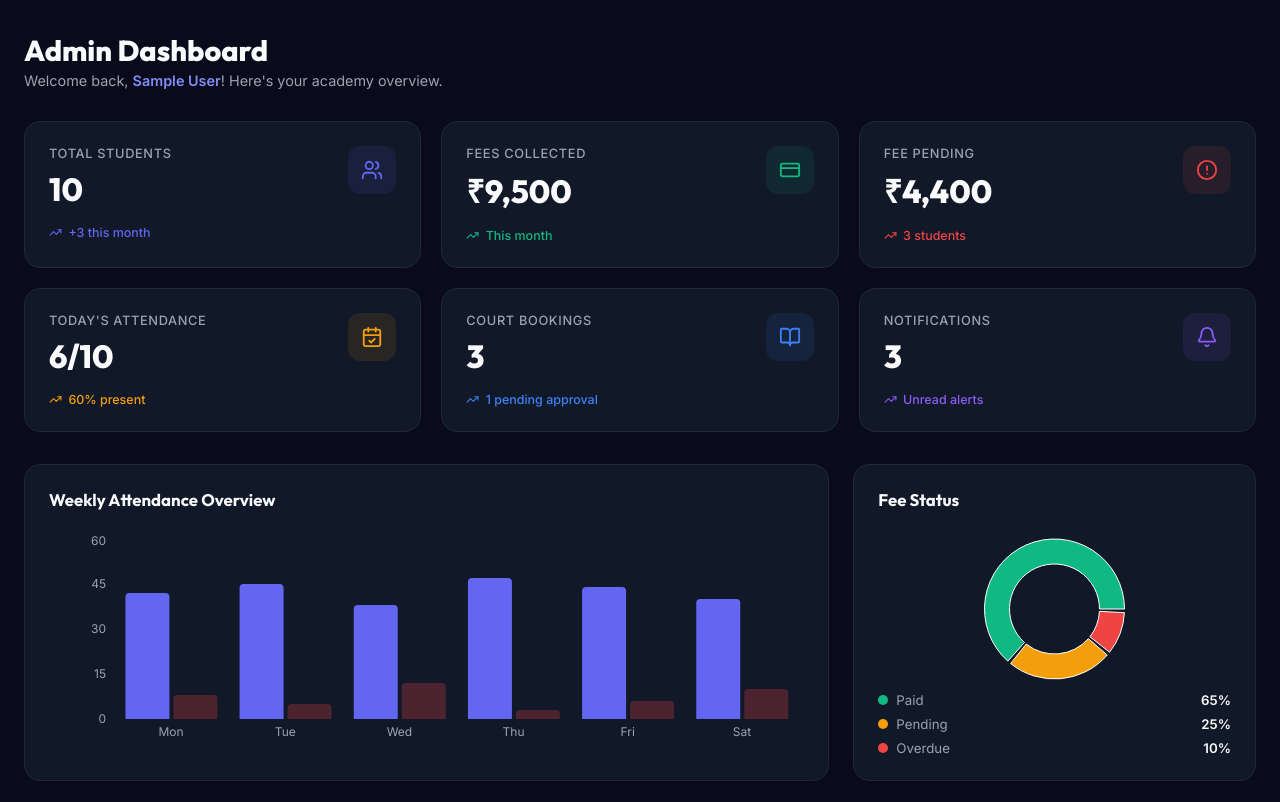
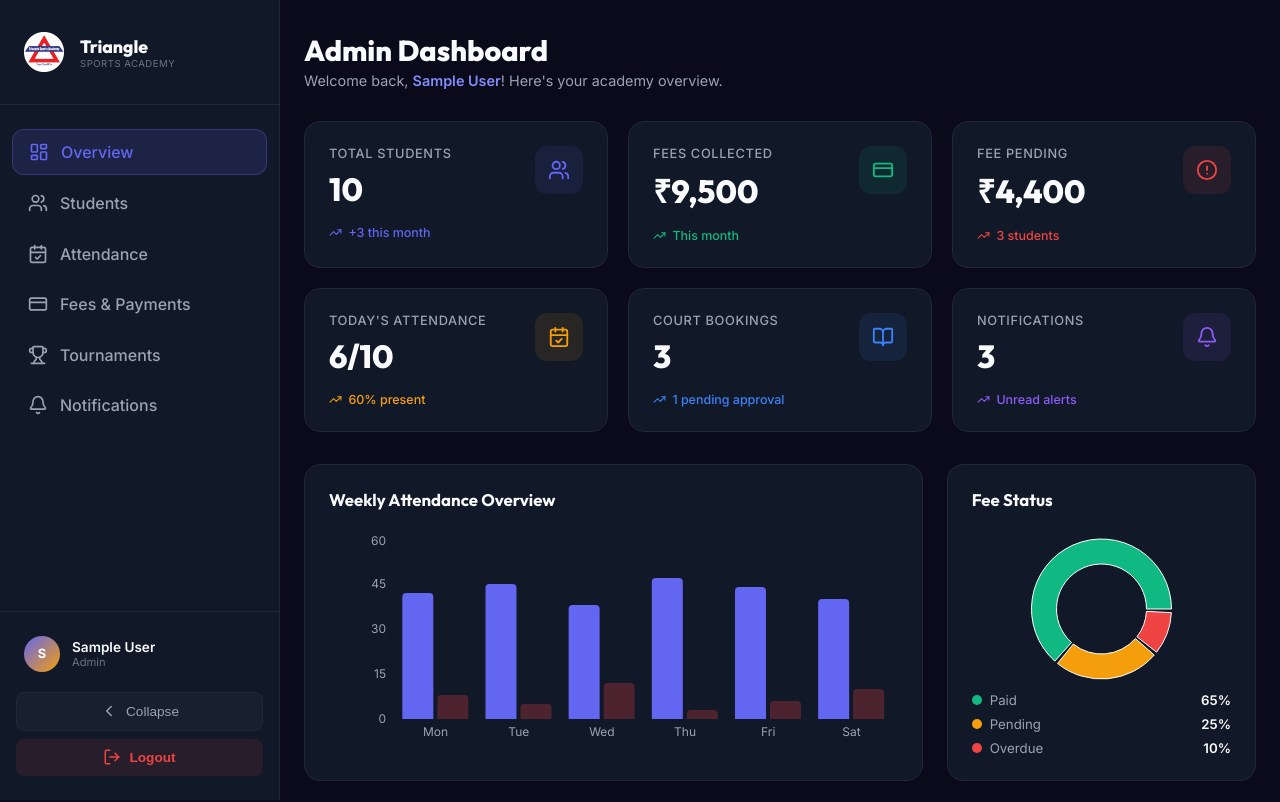
Before and after one commit to Bharani4822a/triangel-sports, a Next.js app: page /dashboard/admin in a window 1280 px wide. Shown: the top 802 px of the page. Built offline with nearby package versions, Linux system fonts and the light colour scheme; sample sign-in values are in the browser's storage.

Commit message:
fix: final hover visibility fixes and branding sync

```diff
--- a/src/app/dashboard/layout.tsx
+++ b/src/app/dashboard/layout.tsx
@@ -2,6 +2,7 @@
 import { useAuth } from '@/context/AuthContext';
 import { useRouter } from 'next/navigation';
 import { useEffect } from 'react';
+import DashboardSidebar from '@/components/DashboardSidebar';
 
 export default function DashboardLayout({ children }: { children: React.ReactNode }) {
   const { user, isLoading } = useAuth();
@@ -25,7 +26,8 @@ export default function DashboardLayout({ children }: { children: React.ReactNod
   if (!user) return null;
 
   return (
-    <div style={{ display: 'flex', flexDirection: 'column', minHeight: '100vh', background: '#0a0a1a' }}>
+    <div style={{ display: 'flex', minHeight: '100vh', background: '#0a0a1a' }}>
+      <DashboardSidebar />
       <main style={{ flex: 1, overflowX: 'hidden' }}>
         <div style={{ padding: '2rem 1.5rem', maxWidth: '1440px', margin: '0 auto', width: '100%' }}>
           {children}
--- a/src/app/globals.css
+++ b/src/app/globals.css
@@ -101,7 +101,13 @@ h6 {
   font-family: 'Inter', sans-serif;
   transition: all 0.3s ease;
   position: relative;
+  z-index: 1;
   overflow: hidden;
+}
+
+.btn-primary > * {
+  position: relative;
+  z-index: 2;
 }
 
 .btn-primary::before {
@@ -111,6 +117,11 @@ h6 {
   background: linear-gradient(135deg, #818cf8, #6366f1);
   opacity: 0;
   transition: opacity 0.3s ease;
+  z-index: 1;
+}
+
+.nav-login-btn:hover {
+  color: #000 !important;
 }
 
 .btn-primary:hover::before {
@@ -120,6 +131,7 @@ h6 {
 .btn-primary:hover {
   transform: translateY(-2px);
   box-shadow: 0 10px 30px rgba(99, 102, 241, 0.4);
+  color: #000 !important;
 }
 
 .btn-primary:active {
--- a/src/app/login/page.tsx
+++ b/src/app/login/page.tsx
@@ -6,9 +6,9 @@ import { Zap, Eye, EyeOff, LogIn, AlertCircle } from 'lucide-react';
 import Link from 'next/link';
 
 const demoCredentials = [
-  { role: 'Admin', email: 'admin@smashpro.com', password: 'admin123', color: '#6366f1', icon: '👑' },
-  { role: 'Coach', email: 'coach@smashpro.com', password: 'coach123', color: '#f59e0b', icon: '🏅' },
-  { role: 'Student', email: 'student@smashpro.com', password: 'student123', color: '#10b981', icon: '🎯' },
+  { role: 'Admin', email: 'admin@trianglesportsacademy.com', password: 'admin123', color: '#6366f1', icon: '👑' },
+  { role: 'Coach', email: 'coach@trianglesportsacademy.com', password: 'coach123', color: '#f59e0b', icon: '🏅' },
+  { role: 'Student', email: 'student@trianglesportsacademy.com', password: 'student123', color: '#10b981', icon: '🎯' },
 ];
 
 export default function LoginPage() {
@@ -99,9 +99,9 @@ export default function LoginPage() {
             </div>
             <button type="submit" className="btn-primary" style={{ width: '100%', marginBottom: '1.5rem', display: 'flex', justifyContent: 'center', alignItems: 'center', gap: '0.5rem' }} disabled={isLoading}>
               {isLoading ? (
-                <> <div className="spinner" style={{ width: '18px', height: '18px', border: '2px solid rgba(255,255,255,0.3)', borderTopColor: 'white', borderRadius: '50%', animation: 'spin 1s linear infinite' }} /> Signing in... </>
+                <> <div className="spinner" style={{ width: '18px', height: '18px', border: '2px solid rgba(255,255,255,0.3)', borderTopColor: 'white', borderRadius: '50%', animation: 'spin 1s linear infinite' }} /> <span>Signing in...</span> </>
               ) : (
-                <><LogIn size={18} /> Sign In</>
+                <><LogIn size={18} /> <span>Sign In</span></>
               )}
             </button>
           </form>
--- a/src/app/page.tsx
+++ b/src/app/page.tsx
@@ -55,8 +55,8 @@ function InlineNavbar() {
 
             {/* Login CTA */}
             <div className="desktop-menu" style={{ marginLeft: '1rem', paddingLeft: '1rem', borderLeft: '1px solid rgba(255,255,255,0.1)', display: 'flex', alignItems: 'center' }}>
-              <Link href="/login" className="btn-primary" style={{ padding: '0.5rem 1.25rem', fontSize: '0.85rem', textDecoration: 'none' }}>
-                Login
+              <Link href="/login" className="btn-primary nav-login-btn" style={{ padding: '0.5rem 1.25rem', fontSize: '0.85rem', textDecoration: 'none' }}>
+                <span>Login</span>
               </Link>
             </div>
 
@@ -77,8 +77,8 @@ function InlineNavbar() {
             </a>
           ))}
           <div style={{ marginTop: '1rem', paddingTop: '1rem', borderTop: '1px solid #1f2937' }}>
-            <Link href="/login" className="btn-primary" style={{ display: 'block', width: '100%', textAlign: 'center', padding: '0.75rem 1.5rem', textDecoration: 'none' }} onClick={() => setMenuOpen(false)}>
-              Login to Dashboard
+            <Link href="/login" className="btn-primary nav-login-btn" style={{ display: 'block', width: '100%', textAlign: 'center', padding: '0.75rem 1.5rem', textDecoration: 'none' }} onClick={() => setMenuOpen(false)}>
+              <span>Login to Dashboard</span>
             </Link>
           </div>
         </div>
@@ -203,10 +203,10 @@ export default function HomePage() {
             </p>
             <div className="hero-btns">
               <a href="#register" className="btn-primary animate-pulse-glow hero-btn" style={{ display: 'inline-flex', alignItems: 'center', gap: '0.5rem', textDecoration: 'none' }}>
-                Start Training <ChevronRight size={18} />
+                <span>Start Training</span> <ChevronRight size={18} />
               </a>
               <a href="#gallery" className="btn-secondary hero-btn" style={{ display: 'inline-flex', alignItems: 'center', gap: '0.5rem', textDecoration: 'none' }}>
-                <Play size={18} /> View Gallery
+                <Play size={18} /> <span>View Gallery</span>
               </a>
             </div>
             {/* Trust badges */}
@@ -473,7 +473,7 @@ export default function HomePage() {
                 <textarea className="input-field" placeholder="Any specific requirements or questions..." value={formData.message} onChange={e => setFormData(prev => ({ ...prev, message: e.target.value }))} rows={3} style={{ resize: 'vertical' }} />
               </div>
               <button type="submit" className="btn-primary" style={{ width: '100%', padding: '1rem', fontSize: '1rem', display: 'flex', alignItems: 'center', justifyContent: 'center', gap: '0.5rem' }}>
-                <Send size={18} /> Submit Registration
+                <Send size={18} /> <span>Submit Registration</span>
               </button>
             </form>
           )}
@@ -491,7 +491,7 @@ export default function HomePage() {
         <div style={{ display: 'grid', gap: '3rem', alignItems: 'start' }} className="contact-grid">
           <div style={{ display: 'flex', flexDirection: 'column', gap: '1.5rem' }}>
             {[
-              { icon: MapPin, label: 'Address', value: '42, Sports Complex Road,\nKoramangala, Bengaluru – 560034', color: '#6366f1' },
+              { icon: MapPin, label: 'Address', value: 'Uththirappan Kaadu, Perumall Kovil Main St,\nSalem, Tamil Nadu 636010', color: '#6366f1' },
               { icon: Phone, label: 'Phone', value: '+91 98765 43210\n+91 80 2345 6789', color: '#10b981' },
               { icon: Mail, label: 'Email', value: 'info@trianglesportsacademy.com\nadmin@trianglesportsacademy.com', color: '#f59e0b' },
               { icon: Clock, label: 'Academy Hours', value: 'Mon–Sat: 5:30 AM – 9:00 PM\nSunday: 7:00 AM – 1:00 PM', color: '#3b82f6' },
--- /dev/null
+++ b/src/components/DashboardSidebar.tsx
@@ -0,0 +1,131 @@
+'use client';
+import Link from 'next/link';
+import { usePathname } from 'next/navigation';
+import { useAuth } from '@/context/AuthContext';
+import {
+  LayoutDashboard, Users, CalendarCheck, Trophy,
+  Bell, Settings, LogOut, ChevronLeft, CreditCard,
+  Target
+} from 'lucide-react';
+import { useState } from 'react';
+
+export default function DashboardSidebar() {
+  const pathname = usePathname();
+  const { user, logout } = useAuth();
+  const [collapsed, setCollapsed] = useState(false);
+
+  if (!user) return null;
+
+  const role = user.role;
+
+  const menuItems = {
+    admin: [
+      { label: 'Overview', href: '/dashboard/admin', icon: LayoutDashboard },
+      { label: 'Students', href: '/dashboard/admin/students', icon: Users },
+      { label: 'Attendance', href: '/dashboard/admin/attendance', icon: CalendarCheck },
+      { label: 'Fees & Payments', href: '/dashboard/admin/fees', icon: CreditCard },
+      { label: 'Tournaments', href: '/dashboard/admin/tournaments', icon: Trophy },
+      { label: 'Notifications', href: '/dashboard/admin/notifications', icon: Bell },
+    ],
+    coach: [
+      { label: 'Overview', href: '/dashboard/coach', icon: LayoutDashboard },
+      { label: 'My Students', href: '/dashboard/coach/students', icon: Users },
+      { label: 'Mark Attendance', href: '/dashboard/coach/attendance', icon: CalendarCheck },
+      { label: 'Tournaments', href: '/dashboard/coach/tournaments', icon: Trophy },
+      { label: 'Announcements', href: '/dashboard/coach/notifications', icon: Bell },
+    ],
+    student: [
+      { label: 'My Dashboard', href: '/dashboard/student', icon: LayoutDashboard },
+      { label: 'My Attendance', href: '/dashboard/student/attendance', icon: CalendarCheck },
+      { label: 'Fees & Dues', href: '/dashboard/student/fees', icon: CreditCard },
+      { label: 'Events', href: '/dashboard/student/tournaments', icon: Trophy },
+      { label: 'Notifications', href: '/dashboard/student/notifications', icon: Bell },
+    ]
+  }[role];
+
+  return (
+    <aside style={{
+      width: collapsed ? '80px' : '280px',
+      background: '#111827',
+      borderRight: '1px solid #1f2937',
+      height: '100vh',
+      position: 'sticky',
+      top: 0,
+      display: 'flex',
+      flexDirection: 'column',
+      transition: 'width 0.3s cubic-bezier(0.4, 0, 0.2, 1)',
+      zIndex: 50,
+      overflowX: collapsed ? 'visible' : 'hidden'
+    }} className="dashboard-sidebar">
+
+      {/* Sidebar Header */}
+      <div style={{ padding: '2rem 1.5rem', display: 'flex', alignItems: 'center', gap: '1rem', borderBottom: '1px solid #1f2937', minHeight: '100px' }}>
+        <img src="/logo.png" alt="TSA" style={{ width: '40px', height: '40px', objectFit: 'contain', flexShrink: 0 }} />
+        {!collapsed && (
+          <div style={{ overflow: 'hidden', whiteSpace: 'nowrap' }}>
+            <div style={{ fontFamily: 'Outfit, sans-serif', fontWeight: 800, color: '#f9fafb', fontSize: '1.1rem' }}>Triangle</div>
+            <div style={{ fontSize: '0.6rem', color: '#6b7280', textTransform: 'uppercase', letterSpacing: '0.05em' }}>Sports Academy</div>
+          </div>
+        )}
+      </div>
+
+      {/* Navigation Links */}
+      <nav style={{ flex: 1, padding: '1.5rem 0.75rem', display: 'flex', flexDirection: 'column', gap: '0.4rem' }}>
+        {menuItems?.map((item) => {
+          const isActive = pathname === item.href;
+          return (
+            <Link
+              key={item.href}
+              href={item.href}
+              className={`sidebar-link ${isActive ? 'active' : ''}`}
+              title={collapsed ? item.label : ''}
+              style={{ justifyContent: collapsed ? 'center' : 'flex-start', padding: collapsed ? '0.75rem' : '0.75rem 1rem' }}
+            >
+              <item.icon size={20} />
+              {!collapsed && <span>{item.label}</span>}
+            </Link>
+          );
+        })}
+      </nav>
+
+      {/* User Info & Actions */}
+      <div style={{ padding: '1.5rem 1rem', borderTop: '1px solid #1f2937' }}>
+        {!collapsed && (
+          <div style={{ display: 'flex', alignItems: 'center', gap: '0.75rem', marginBottom: '1.25rem', padding: '0 0.5rem' }}>
+            <div style={{ width: '36px', height: '36px', borderRadius: '50%', background: 'linear-gradient(135deg, #6366f1, #f59e0b)', display: 'flex', alignItems: 'center', justifyContent: 'center', color: 'white', fontWeight: 700, fontSize: '0.8rem' }}>
+              {user.name.charAt(0)}
+            </div>
+            <div style={{ overflow: 'hidden' }}>
+              <div style={{ color: '#f9fafb', fontWeight: 600, fontSize: '0.85rem', whiteSpace: 'nowrap', textOverflow: 'ellipsis' }}>{user.name}</div>
+              <div style={{ color: '#6b7280', fontSize: '0.7rem', textTransform: 'capitalize' }}>{user.role}</div>
+            </div>
+          </div>
+        )}
+
+        <button
+          onClick={() => setCollapsed(!collapsed)}
+          style={{ width: '100%', background: 'rgba(255,255,255,0.03)', border: '1px solid #1f2937', color: '#9ca3af', padding: '0.6rem', borderRadius: '0.5rem', cursor: 'pointer', display: 'flex', alignItems: 'center', justifyContent: 'center', gap: '0.5rem', marginBottom: '0.5rem' }}
+        >
+          <ChevronLeft size={18} style={{ transform: collapsed ? 'rotate(180deg)' : 'none', transition: 'transform 0.3s' }} />
+          {!collapsed && <span style={{ fontSize: '0.85rem' }}>Collapse</span>}
+        </button>
+
+        <button
+          onClick={logout}
+          style={{ width: '100%', background: 'rgba(239,68,68,0.1)', border: 'none', color: '#ef4444', padding: '0.6rem', borderRadius: '0.5rem', cursor: 'pointer', display: 'flex', alignItems: 'center', justifyContent: 'center', gap: '0.5rem', fontWeight: 600 }}
+        >
+          <LogOut size={18} />
+          {!collapsed && <span style={{ fontSize: '0.85rem' }}>Logout</span>}
+        </button>
+      </div>
+
+      <style jsx>{`
+        @media (max-width: 1024px) {
+          .dashboard-sidebar {
+            display: none !important;
+          }
+        }
+      `}</style>
+    </aside>
+  );
+}
--- a/src/context/AuthContext.tsx
+++ b/src/context/AuthContext.tsx
@@ -22,15 +22,15 @@ interface AuthContextType {
 const AuthContext = createContext<AuthContextType | undefined>(undefined);
 
 const DEMO_USERS: User[] = [
-  { id: '1', name: 'Admin User', email: 'admin@smashpro.com', role: 'admin', phone: '+91 98765 43210' },
-  { id: '2', name: 'Coach Rajan', email: 'coach@smashpro.com', role: 'coach', phone: '+91 98765 11111' },
-  { id: '3', name: 'Student Arjun', email: 'student@smashpro.com', role: 'student', phone: '+91 98765 22222' },
+  { id: '1', name: 'Admin User', email: 'admin@trianglesportsacademy.com', role: 'admin', phone: '+91 98765 43210' },
+  { id: '2', name: 'Coach Rajan', email: 'coach@trianglesportsacademy.com', role: 'coach', phone: '+91 98765 11111' },
+  { id: '3', name: 'Student Arjun', email: 'student@trianglesportsacademy.com', role: 'student', phone: '+91 98765 22222' },
 ];
 
 const DEMO_PASSWORDS: Record<string, string> = {
-  'admin@smashpro.com': 'admin123',
-  'coach@smashpro.com': 'coach123',
-  'student@smashpro.com': 'student123',
+  'admin@trianglesportsacademy.com': 'admin123',
+  'coach@trianglesportsacademy.com': 'coach123',
+  'student@trianglesportsacademy.com': 'student123',
 };
 
 export function AuthProvider({ children }: { children: React.ReactNode }) {
```
